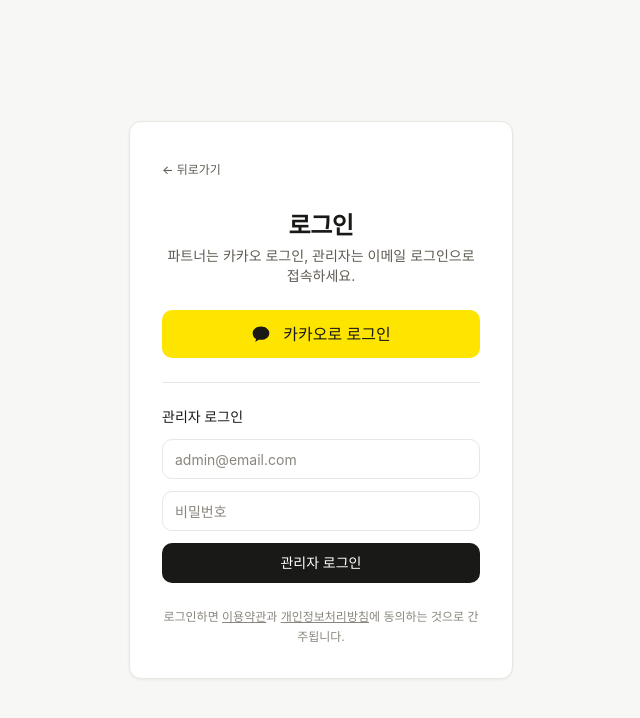
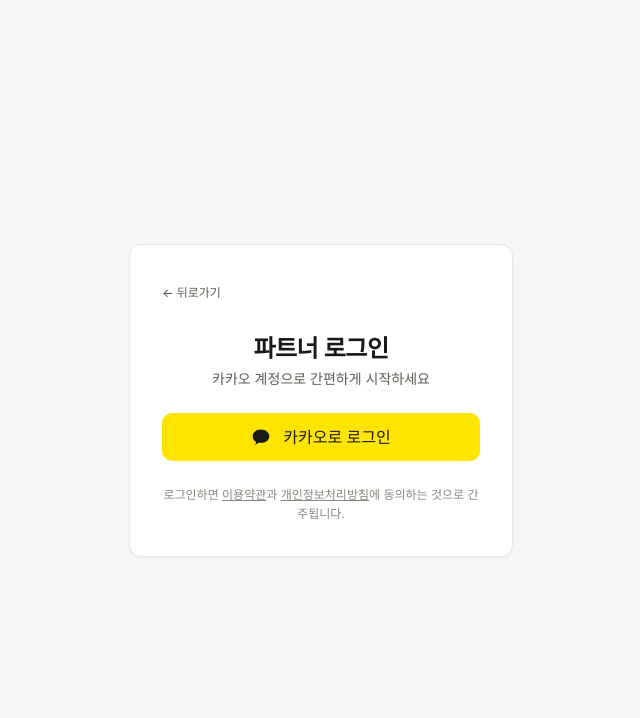
Before and after one commit to yeomjw0907/offline_sales, a Next.js app: page /login in a window 1280 px wide. Shown: the top 718 px of the page, without its empty margins (319-959 px from the left). Built offline with nearby package versions, Linux system fonts and the light colour scheme.

Commit message:
관리자 접근

```diff
--- a/app/(auth)/login/page.tsx
+++ b/app/(auth)/login/page.tsx
@@ -1,39 +1,11 @@
 "use client"
 
-import { FormEvent, useState } from "react"
 import { useRouter } from "next/navigation"
 import { signIn } from "next-auth/react"
 import { Button } from "@/components/ui/button"
-import { Input } from "@/components/ui/input"
 
 export default function LoginPage() {
   const router = useRouter()
-  const [adminEmail, setAdminEmail] = useState("")
-  const [adminPassword, setAdminPassword] = useState("")
-  const [adminError, setAdminError] = useState<string | null>(null)
-  const [adminSubmitting, setAdminSubmitting] = useState(false)
-
-  async function handleAdminLogin(e: FormEvent<HTMLFormElement>) {
-    e.preventDefault()
-    setAdminError(null)
-    setAdminSubmitting(true)
-
-    const result = await signIn("admin-credentials", {
-      email: adminEmail,
-      password: adminPassword,
-      redirect: false,
-      callbackUrl: "/admin",
-    })
-
-    setAdminSubmitting(false)
-
-    if (!result || result.error) {
-      setAdminError("이메일 또는 비밀번호를 확인해 주세요.")
-      return
-    }
-
-    router.push(result.url ?? "/admin")
-  }
 
   return (
     <main className="min-h-screen bg-[#F7F7F5] flex items-center justify-center px-4">
@@ -51,10 +23,10 @@
         </div>
         <div className="text-center">
           <h1 className="text-2xl font-semibold text-[#191917] mb-1">
-            로그인
+            파트너 로그인
           </h1>
           <p className="text-sm text-[#5F5B53]">
-            파트너는 카카오 로그인, 관리자는 이메일 로그인으로 접속하세요.
+            카카오 계정으로 간편하게 시작하세요
           </p>
         </div>
 
@@ -68,34 +40,6 @@
           카카오로 로그인
         </button>
 
-        <div className="w-full h-px bg-[#E9E7E1]" />
-
-        <form onSubmit={handleAdminLogin} className="w-full space-y-3">
-          <p className="text-sm font-medium text-[#191917]">관리자 로그인</p>
-          <Input
-            type="email"
-            value={adminEmail}
-            onChange={(e) => setAdminEmail(e.target.value)}
-            placeholder="admin@email.com"
-            required
-          />
-          <Input
-            type="password"
-            value={adminPassword}
-            onChange={(e) => setAdminPassword(e.target.value)}
-            placeholder="비밀번호"
-            required
-          />
-          {adminError && (
-            <p className="text-xs text-red-600 bg-red-50 rounded-[10px] px-3 py-2">
-              {adminError}
-            </p>
-          )}
-          <Button type="submit" className="w-full" disabled={adminSubmitting}>
-            {adminSubmitting ? "로그인 중..." : "관리자 로그인"}
-          </Button>
-        </form>
-
         <p className="text-xs text-[#8A867D] text-center leading-relaxed">
           로그인하면{" "}
           <a href="/terms" className="underline">이용약관</a>과{" "}
--- /dev/null
+++ b/app/admin/login/page.tsx
@@ -0,0 +1,80 @@
+"use client"
+
+import { FormEvent, useState } from "react"
+import Link from "next/link"
+import { useRouter } from "next/navigation"
+import { signIn } from "next-auth/react"
+import { Button } from "@/components/ui/button"
+import { Input } from "@/components/ui/input"
+
+export default function AdminLoginPage() {
+  const router = useRouter()
+  const [email, setEmail] = useState("")
+  const [password, setPassword] = useState("")
+  const [error, setError] = useState<string | null>(null)
+  const [submitting, setSubmitting] = useState(false)
+
+  async function handleSubmit(e: FormEvent<HTMLFormElement>) {
+    e.preventDefault()
+    setError(null)
+    setSubmitting(true)
+
+    const result = await signIn("admin-credentials", {
+      email,
+      password,
+      redirect: false,
+      callbackUrl: "/admin",
+    })
+
+    setSubmitting(false)
+
+    if (!result || result.error) {
+      setError("이메일 또는 비밀번호를 확인해 주세요.")
+      return
+    }
+
+    router.push(result.url ?? "/admin")
+  }
+
+  return (
+    <main className="min-h-screen bg-[#F7F7F5] flex items-center justify-center px-4">
+      <div className="w-full max-w-sm bg-white rounded-[12px] border border-[#E9E7E1] shadow-card p-8 flex flex-col items-center gap-6">
+        <div className="w-full">
+          <Button asChild type="button" variant="ghost" size="sm" className="px-0 text-[#5F5B53]">
+            <Link href="/login">← 파트너 로그인으로</Link>
+          </Button>
+        </div>
+
+        <div className="text-center">
+          <h1 className="text-2xl font-semibold text-[#191917] mb-1">관리자 로그인</h1>
+          <p className="text-sm text-[#5F5B53]">관리자 계정으로 접속하세요.</p>
+        </div>
+
+        <form onSubmit={handleSubmit} className="w-full space-y-3">
+          <Input
+            type="email"
+            value={email}
+            onChange={(e) => setEmail(e.target.value)}
+            placeholder="admin@email.com"
+            required
+          />
+          <Input
+            type="password"
+            value={password}
+            onChange={(e) => setPassword(e.target.value)}
+            placeholder="비밀번호"
+            required
+          />
+          {error && (
+            <p className="text-xs text-red-600 bg-red-50 rounded-[10px] px-3 py-2">
+              {error}
+            </p>
+          )}
+          <Button type="submit" className="w-full" disabled={submitting}>
+            {submitting ? "로그인 중..." : "관리자 로그인"}
+          </Button>
+        </form>
+      </div>
+    </main>
+  )
+}
--- a/auth.ts
+++ b/auth.ts
@@ -2,6 +2,32 @@
 import Kakao from "next-auth/providers/kakao"
 import Credentials from "next-auth/providers/credentials"
 import { createClient } from "@/lib/db/client"
+
+function getAdminCredentialEntries() {
+  const multi = String(process.env.ADMIN_LOGIN_ACCOUNTS ?? "").trim()
+  const parsed = multi
+    .split(/[,\n;]/)
+    .map((entry) => entry.trim())
+    .filter(Boolean)
+    .map((entry) => {
+      const separator = entry.indexOf(":")
+      if (separator <= 0) return null
+      const email = entry.slice(0, separator).trim().toLowerCase()
+      const password = entry.slice(separator + 1)
+      if (!email || !password) return null
+      return { email, password }
+    })
+    .filter((entry): entry is { email: string; password: string } => entry !== null)
+
+  if (parsed.length > 0) return parsed
+
+  const singleEmail = String(process.env.ADMIN_LOGIN_EMAIL ?? "")
+    .trim()
+    .toLowerCase()
+  const singlePassword = String(process.env.ADMIN_LOGIN_PASSWORD ?? "")
+  if (!singleEmail || !singlePassword) return []
+  return [{ email: singleEmail, password: singlePassword }]
+}
 
 export const { handlers, auth, signIn, signOut } = NextAuth({
   // Vercel 등 배포 환경에서 호스트/시크릿 추론 실패 시 CSRF·providers가 500이 되는 것을 방지
@@ -22,18 +48,16 @@
       authorize(credentials) {
         const email = String(credentials?.email ?? "").trim().toLowerCase()
         const password = String(credentials?.password ?? "")
-        const adminEmail = String(process.env.ADMIN_LOGIN_EMAIL ?? "")
-          .trim()
-          .toLowerCase()
-        const adminPassword = String(process.env.ADMIN_LOGIN_PASSWORD ?? "")
+        const adminEntries = getAdminCredentialEntries()
+        const matchedAdmin = adminEntries.find((admin) => admin.email === email)
 
-        if (!adminEmail || !adminPassword) return null
-        if (email !== adminEmail || password !== adminPassword) return null
+        if (!matchedAdmin) return null
+        if (password !== matchedAdmin.password) return null
 
         return {
-          id: "admin-local",
+          id: `admin-local:${matchedAdmin.email}`,
           name: "관리자",
-          email: adminEmail,
+          email: matchedAdmin.email,
           role: "admin",
         }
       },
--- a/middleware.ts
+++ b/middleware.ts
@@ -8,6 +8,7 @@
   const isPublic =
     pathname === "/" ||
     pathname === "/login" ||
+    pathname === "/admin/login" ||
     pathname === "/privacy" ||
     pathname === "/terms" ||
     pathname.startsWith("/api/auth") ||
@@ -17,7 +18,8 @@
   if (isPublic) return NextResponse.next()
 
   if (!session) {
-    return NextResponse.redirect(new URL("/login", req.url))
+    const loginPath = pathname.startsWith("/admin") ? "/admin/login" : "/login"
+    return NextResponse.redirect(new URL(loginPath, req.url))
   }
 
   const role = session.user.role
```
